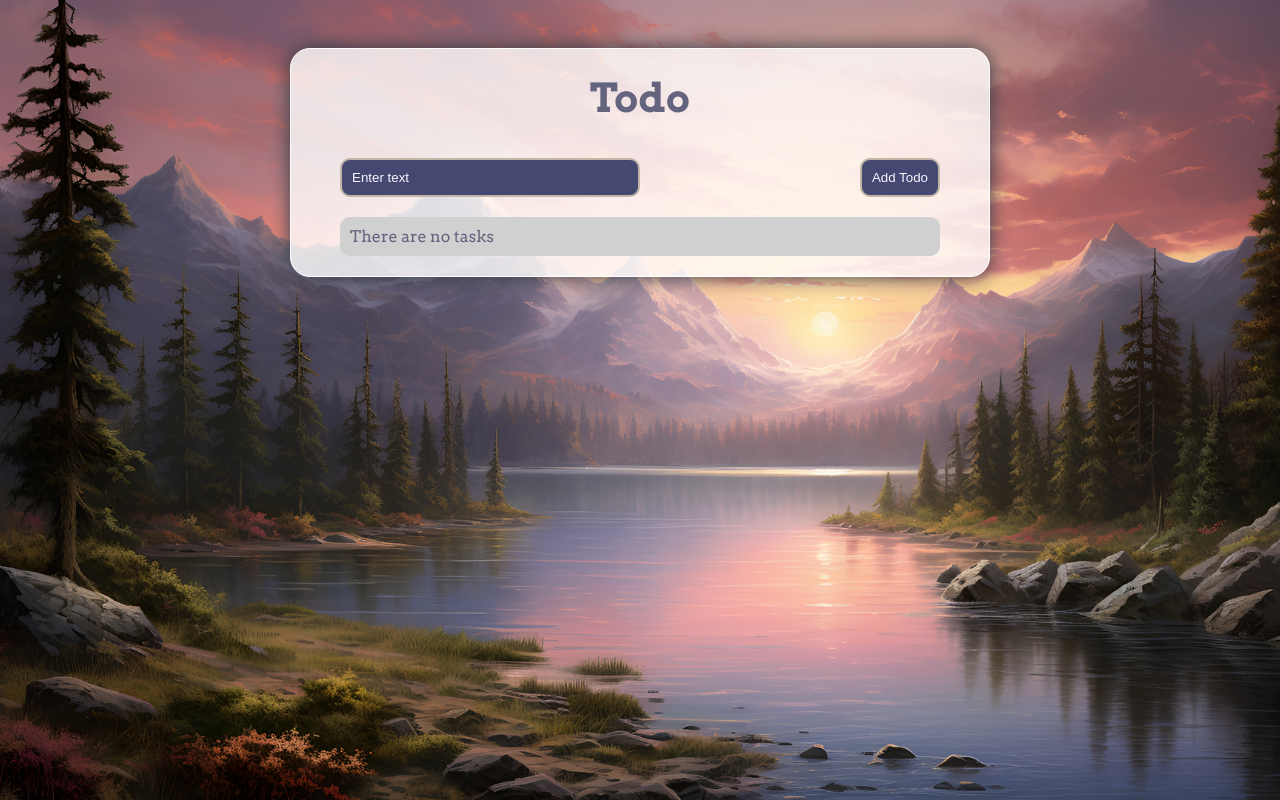
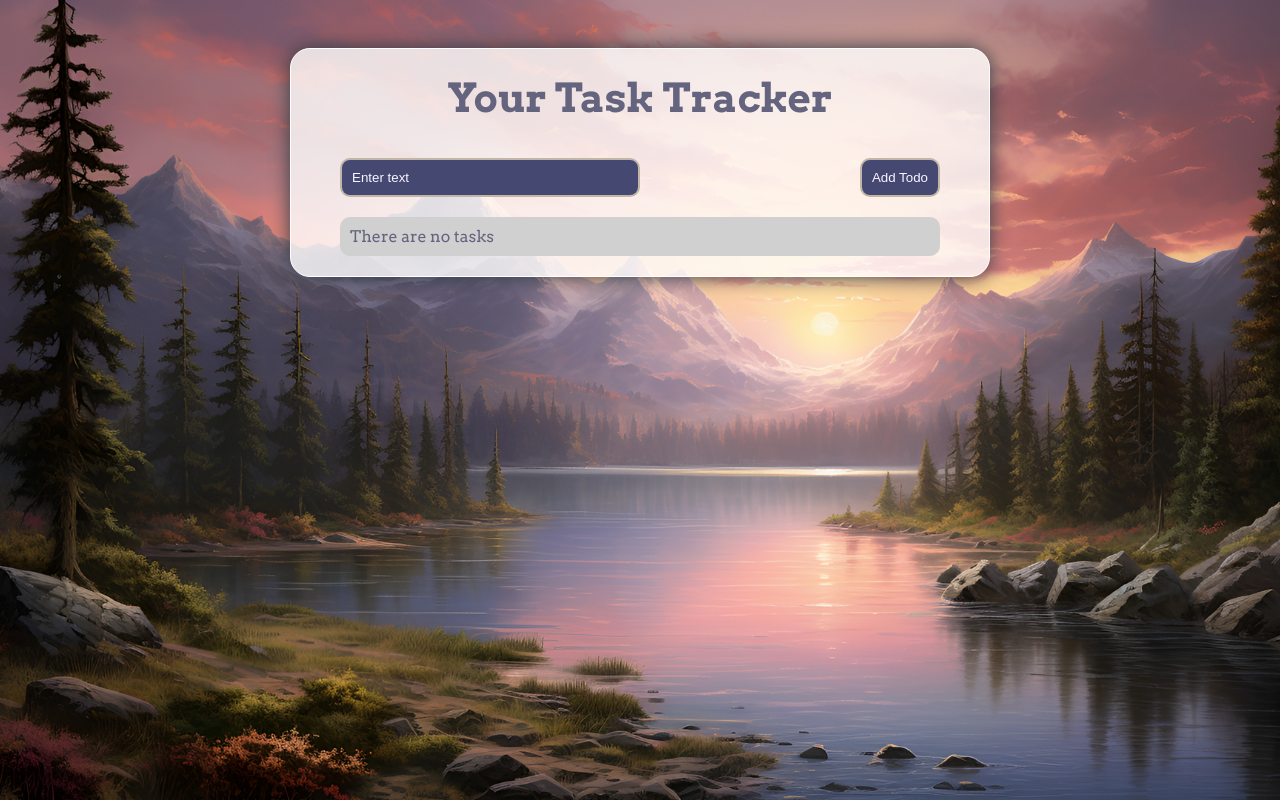
Before and after one commit to Khadyrov/Vue-Todo, a Vue app: page / in a window 1280 px wide. Built offline with nearby package versions, Linux system fonts and the light colour scheme; a web font is replaced by a local one.

Commit message:
changed todo title

```diff
--- a/src/App.vue
+++ b/src/App.vue
@@ -19,7 +19,7 @@
 <template>
     <main class="main">
       <div class="container">
-        <h1 class="title"> Todo</h1>
+        <h1 class="title">Your Task Tracker</h1>
 
         <div class="header">
           <AddTodo  />
```
